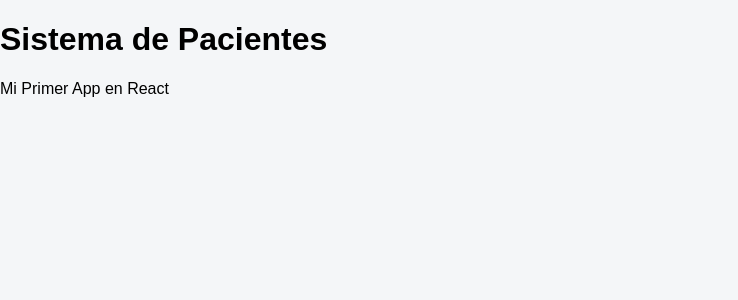
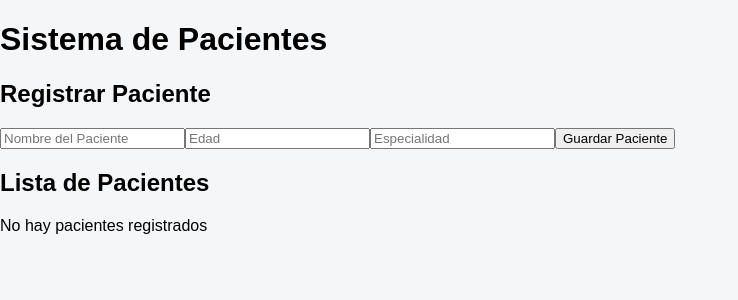
Before and after one commit to lethc/React, a React (Vite) app: page / in a window 1280 px wide. Shown: the top 300 px of the page, without its empty margins (0-738 px from the left). Built offline with nearby package versions, Linux system fonts and the light colour scheme.

Commit message:
feat: agregar formulario visual y lista inicial de pacientes

```diff
--- a/src/App.jsx
+++ b/src/App.jsx
@@ -1,10 +1,25 @@
 import "./App.css"
 
+// Pantalla principal: presenta el registro y la lista de pacientes.
 function App() {
   return (
-    <div>
+    <div className="contenedor">
       <h1>Sistema de Pacientes</h1>
-      <p>Mi Primer App en React</p>
+      {/* Campos visuales: el boton aun no tiene un evento para guardar pacientes. */}
+      <div className="formulario">
+        <h2>
+          Registrar Paciente
+        </h2>
+        <input type="text" placeholder="Nombre del Paciente" />
+        <input type="number" placeholder="Edad" />
+        <input type="text" placeholder="Especialidad" />
+        <button>Guardar Paciente</button>
+      </div>
+      {/* Estado inicial de la lista; todavia no se muestran datos desde un estado de React. */}
+      <div className="lista">
+        <h2>Lista de Pacientes</h2>
+        <p>No hay pacientes registrados</p>
+      </div>
     </div>
   )
 }
```
